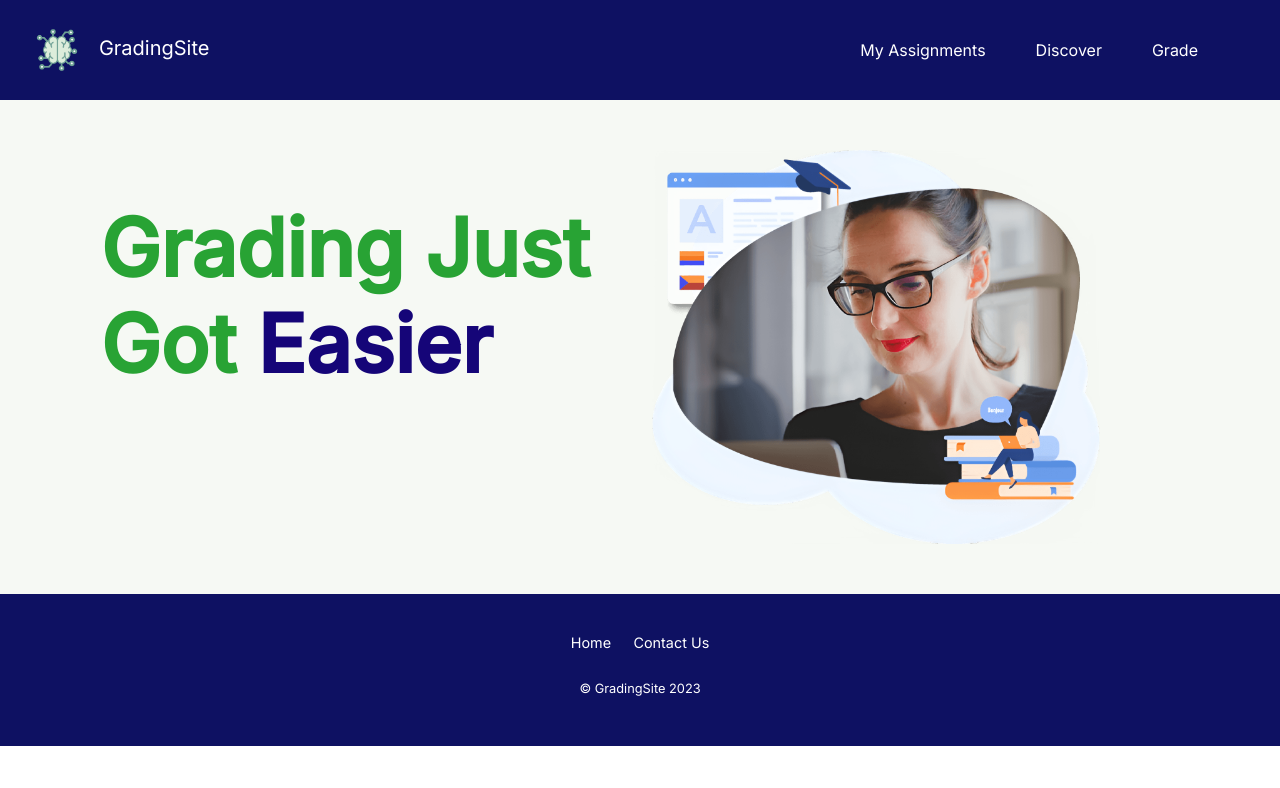
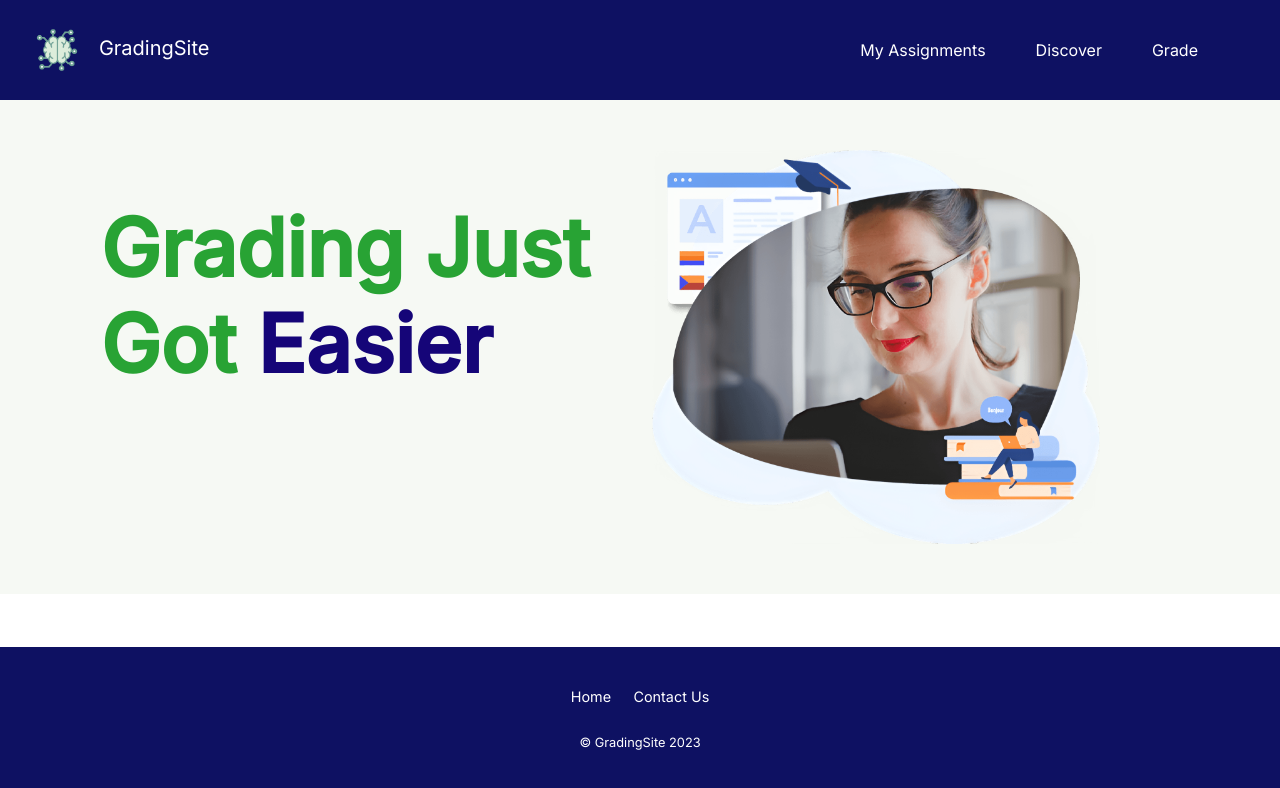
Before and after one commit to coderpr0grammer/GradingSite, a React (Create React App) app: page / in a window 1280 px wide. Shown: the top 788 px of the page. Built offline with nearby package versions, Linux system fonts and the light colour scheme; no server answers.

Commit message:
Update Footer.js

```diff
--- a/src/components/navigation/Footer.js
+++ b/src/components/navigation/Footer.js
@@ -5,7 +5,7 @@ import './Footer.css'
 
 const Footer = () => {
     return (
-        <footer>
+        <footer style={{position:"fixed", left:"0", bottom:"0", width:"100%"}}>
             <div className="footer">
                 <ul>
                     <li><Link to="/">Home</Link></li>
```
